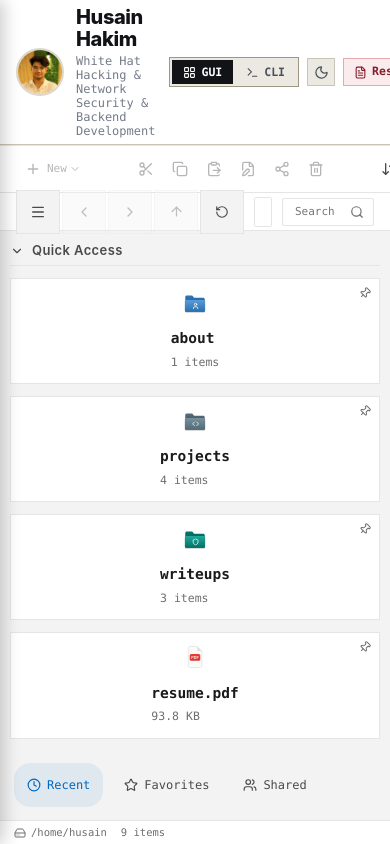
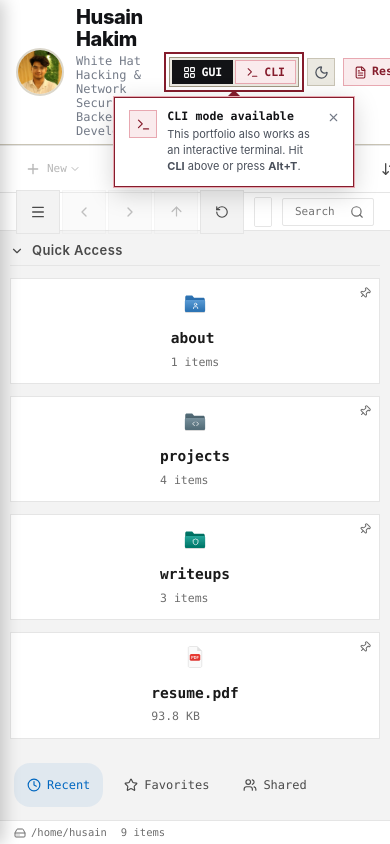
Before and after one commit to husainhakim/Portfolio, a Next.js app: page / in a window 390 px wide. Built offline with nearby package versions, Linux system fonts and the light colour scheme.

Commit message:
feat: add onboarding callout to notify users about CLI mode availability

```diff
--- /dev/null
+++ b/src/components/CliOnboardingCallout.module.css
@@ -0,0 +1,150 @@
+/* CliOnboardingCallout.module.css
+   First-visit callout that drops below the GUI/CLI mode switcher.
+   Dismissed by interacting with the switch or clicking X.
+   Never shown again once hasSeenCliHint = "1". */
+
+/* Entrance keyframes */
+@keyframes calloutEnter {
+  from {
+    opacity: 0;
+    transform: translateY(-6px);
+  }
+  to {
+    opacity: 1;
+    transform: translateY(0);
+  }
+}
+
+@media (prefers-reduced-motion: reduce) {
+  @keyframes calloutEnter {
+    from { opacity: 0; }
+    to   { opacity: 1; }
+  }
+}
+
+/* Wrapper: absolutely positioned below the mode-switch anchor */
+.calloutWrapper {
+  position: absolute;
+  top: calc(100% + 10px);
+  right: 0;
+  z-index: 200;
+  animation: calloutEnter 0.22s ease-out both;
+  pointer-events: auto;
+}
+
+/* Arrow pointing UP toward the mode switcher */
+.calloutArrow {
+  position: absolute;
+  top: -7px;
+  right: 52px;
+  width: 0;
+  height: 0;
+  border-left: 7px solid transparent;
+  border-right: 7px solid transparent;
+  border-bottom: 7px solid var(--accent-primary);
+}
+
+/* Callout card */
+.callout {
+  position: relative;
+  display: flex;
+  align-items: flex-start;
+  gap: 10px;
+  padding: 11px 14px;
+  min-width: 240px;
+  max-width: min(320px, calc(100vw - 24px));
+  background: var(--bg-surface);
+  border: 1.5px solid var(--accent-primary);
+  box-shadow:
+    0 0 0 1px var(--accent-border),
+    0 6px 24px rgba(0, 0, 0, 0.18);
+}
+
+/* Icon column */
+.calloutIcon {
+  flex-shrink: 0;
+  display: flex;
+  align-items: center;
+  justify-content: center;
+  width: 28px;
+  height: 28px;
+  background: var(--accent-surface);
+  border: 1px solid var(--accent-border);
+  color: var(--accent-text);
+  margin-top: 1px;
+}
+
+/* Text column */
+.calloutBody {
+  flex: 1;
+  min-width: 0;
+}
+
+.calloutHeadline {
+  font-family: var(--font-mono);
+  font-size: 11.5px;
+  font-weight: 700;
+  color: var(--text-primary);
+  line-height: 1.3;
+  letter-spacing: 0.01em;
+  margin-bottom: 3px;
+}
+
+.calloutSub {
+  font-family: var(--font-sans);
+  font-size: 11px;
+  color: var(--text-secondary);
+  line-height: 1.45;
+}
+
+/* Dismiss button */
+.calloutDismiss {
+  flex-shrink: 0;
+  display: flex;
+  align-items: center;
+  justify-content: center;
+  width: 20px;
+  height: 20px;
+  color: var(--text-muted);
+  border-radius: var(--radius-sm);
+  transition: color 0.1s, background 0.1s;
+  margin-top: -2px;
+  margin-right: -4px;
+}
+
+.calloutDismiss:hover {
+  color: var(--text-primary);
+  background: var(--bg-panel);
+}
+
+.calloutDismiss:focus-visible {
+  outline: 2px solid var(--accent-text);
+  outline-offset: 1px;
+}
+
+/* Mode switcher highlight ring shown while callout is active */
+.modeSwitchHighlight {
+  outline: 2px solid var(--accent-primary);
+  outline-offset: 3px;
+}
+
+/* Mobile: shift callout so it doesn't clip viewport edge */
+@media (max-width: 600px) {
+  .calloutWrapper {
+    right: auto;
+    left: 50%;
+    transform: translateX(-50%);
+    animation: calloutEnterMobile 0.22s ease-out both;
+  }
+
+  .calloutArrow {
+    right: auto;
+    left: 50%;
+    transform: translateX(-50%);
+  }
+}
+
+@keyframes calloutEnterMobile {
+  from { opacity: 0; transform: translateX(-50%) translateY(-6px); }
+  to   { opacity: 1; transform: translateX(-50%) translateY(0); }
+}
--- a/src/components/Header.module.css
+++ b/src/components/Header.module.css
@@ -129,6 +129,11 @@
   gap: 8px;
 }
 
+/* Relative anchor for the onboarding callout tooltip */
+.modeSwitchAnchor {
+  position: relative;
+}
+
 /* HERO MODE SWITCHER HUD */
 .heroModeSwitch {
   display: inline-flex;
@@ -137,6 +142,7 @@
   background: var(--bg-panel);
   border: 1px solid var(--border-strong);
   padding: 2px;
+  position: relative; /* anchor for ::before scanner beam */
 }
 
 .modeSwitchLabel {
@@ -165,6 +171,21 @@
   color: var(--text-primary);
   background: var(--bg-panel-hover);
 }
+
+/* CLI button — unselected but visually weighted so it doesn't read as disabled */
+.heroModeBtnCli {
+  color: var(--accent-text);
+  border-color: var(--accent-border);
+  background: var(--accent-surface);
+}
+
+.heroModeBtnCli:hover {
+  color: var(--accent-primary);
+  border-color: var(--accent-primary);
+  background: var(--accent-surface);
+}
+
+/* (scanner beam removed — replaced by CliOnboardingCallout) */
 
 .heroModeBtnActive {
   background: var(--text-primary) !important;
--- a/src/components/Header.tsx
+++ b/src/components/Header.tsx
@@ -1,6 +1,6 @@
 "use client";
 
-import React, { useEffect } from "react";
+import React, { useState, useEffect, useCallback, useRef } from "react";
 import Image from "next/image";
 import { useFilesystem } from "@/context/FilesystemContext";
 import { useTheme } from "@/context/ThemeContext";
@@ -10,17 +10,46 @@ import {
   LayoutGrid,
   Sun,
   Moon,
-  Shield,
-  Search,
   FileText,
-  Command,
-  Zap,
+  X,
 } from "lucide-react";
 import styles from "./Header.module.css";
+import calloutStyles from "./CliOnboardingCallout.module.css";
+
+const HINT_KEY = "hasSeenCliHint";
 
 export function Header() {
-  const { mode, toggleMode, searchQuery, setSearchQuery, navigate } = useFilesystem();
+  const { mode, toggleMode, navigate } = useFilesystem();
   const { theme, toggleTheme, mounted } = useTheme();
+
+  // true = show callout, false = hide. Starts false to avoid SSR mismatch.
+  const [showCallout, setShowCallout] = useState<boolean>(false);
+
+  // Read localStorage only on the client (after mount) to avoid hydration mismatch.
+  useEffect(() => {
+    if (localStorage.getItem(HINT_KEY) !== "1") {
+      // Small delay so the page settles before the callout draws attention
+      const t = setTimeout(() => setShowCallout(true), 700);
+      return () => clearTimeout(t);
+    }
+  }, []);
+
+  // Dismiss the callout and permanently set the flag.
+  const dismiss = useCallback(() => {
+    setShowCallout(false);
+    localStorage.setItem(HINT_KEY, "1");
+  }, []);
+
+  // Clicking either mode button = meaningful interaction → dismiss.
+  const handleGuiClick = useCallback(() => {
+    if (mode !== "gui") toggleMode();
+    if (showCallout) dismiss();
+  }, [mode, toggleMode, showCallout, dismiss]);
+
+  const handleCliClick = useCallback(() => {
+    if (mode !== "cli") toggleMode();
+    if (showCallout) dismiss();
+  }, [mode, toggleMode, showCallout, dismiss]);
 
   // Global hotkey: Alt+T or Ctrl+` to toggle GUI/CLI mode
   useEffect(() => {
@@ -28,11 +57,12 @@ export function Header() {
       if ((e.altKey && e.key.toLowerCase() === "t") || (e.ctrlKey && e.key === "`")) {
         e.preventDefault();
         toggleMode();
+        if (showCallout) dismiss();
       }
     };
     window.addEventListener("keydown", handleHotkey);
     return () => window.removeEventListener("keydown", handleHotkey);
-  }, [toggleMode]);
+  }, [toggleMode, showCallout, dismiss]);
 
   return (
     <header className={styles.header}>
@@ -54,35 +84,86 @@ export function Header() {
           </div>
           <div className={styles.brandText}>
             <span className={styles.brandNameLarge}>Husain Hakim</span>
-            <span className={styles.brandSubLarge}>White Hat Hacking & Network Security & Backend Development</span>
+            <span className={styles.brandSubLarge}>White Hat Hacking &amp; Network Security &amp; Backend Development</span>
           </div>
         </button>
       </div>
 
-      {/* Global Quick Search Filter Removed (Handled by Breadcrumb Search) */}
-
       {/* Hero Mode Switcher & Tools */}
       <div className={styles.actionsGroup}>
-        {/* HERO MODE SWITCHER HUD */}
-        <div className={styles.heroModeSwitch} role="group" aria-label="Interface Workspace Mode">
+        {/* MODE SWITCHER — wrapped in relative container for callout anchor */}
+        <div className={styles.modeSwitchAnchor}>
+          <div
+            className={`${styles.heroModeSwitch} ${showCallout ? calloutStyles.modeSwitchHighlight : ""}`}
+            role="group"
+            aria-label="Interface Workspace Mode"
+          >
             <div className={styles.modeSwitchLabel}>MODE:</div>
             <button
-            onClick={() => mode !== "gui" && toggleMode()}
+              id="mode-btn-gui"
+              onClick={handleGuiClick}
               className={`${styles.heroModeBtn} ${mode === "gui" ? styles.heroModeBtnActive : ""}`}
               title="Switch to GUI File Explorer"
+              aria-pressed={mode === "gui"}
             >
               <LayoutGrid size={13} />
               <span>GUI</span>
             </button>
             <button
-            onClick={() => mode !== "cli" && toggleMode()}
-            className={`${styles.heroModeBtn} ${mode === "cli" ? styles.heroModeBtnActiveCli : ""}`}
+              id="mode-btn-cli"
+              onClick={handleCliClick}
+              className={`${styles.heroModeBtn} ${styles.heroModeBtnCli} ${
+                mode === "cli" ? styles.heroModeBtnActiveCli : ""
+              }`}
               title="Switch to CLI Interactive Shell (Alt+T)"
+              aria-pressed={mode === "cli"}
             >
               <TerminalIcon size={13} />
               <span>CLI</span>
             </button>
             <span className={styles.hotkeyTag} title="Toggle with Alt+T">Alt+T</span>
+          </div>
+
+          {/* CLI onboarding callout — only rendered when showCallout is true */}
+          {showCallout && (
+            <div
+              className={calloutStyles.calloutWrapper}
+              role="status"
+              aria-live="polite"
+              aria-label="CLI mode available"
+            >
+              {/* Directional arrow */}
+              <div className={calloutStyles.calloutArrow} aria-hidden="true" />
+
+              <div className={calloutStyles.callout}>
+                {/* Terminal icon */}
+                <div className={calloutStyles.calloutIcon} aria-hidden="true">
+                  <TerminalIcon size={15} />
+                </div>
+
+                {/* Copy */}
+                <div className={calloutStyles.calloutBody}>
+                  <p className={calloutStyles.calloutHeadline}>
+                    CLI mode available
+                  </p>
+                  <p className={calloutStyles.calloutSub}>
+                    This portfolio also works as an interactive terminal.
+                    Hit <strong>CLI</strong> above or press <strong>Alt+T</strong>.
+                  </p>
+                </div>
+
+                {/* Dismiss */}
+                <button
+                  className={calloutStyles.calloutDismiss}
+                  onClick={dismiss}
+                  title="Dismiss"
+                  aria-label="Dismiss CLI mode hint"
+                >
+                  <X size={13} />
+                </button>
+              </div>
+            </div>
+          )}
         </div>
 
         {/* Theme Switcher */}
```
Lines whose indentation alone changed are shown as unchanged.
